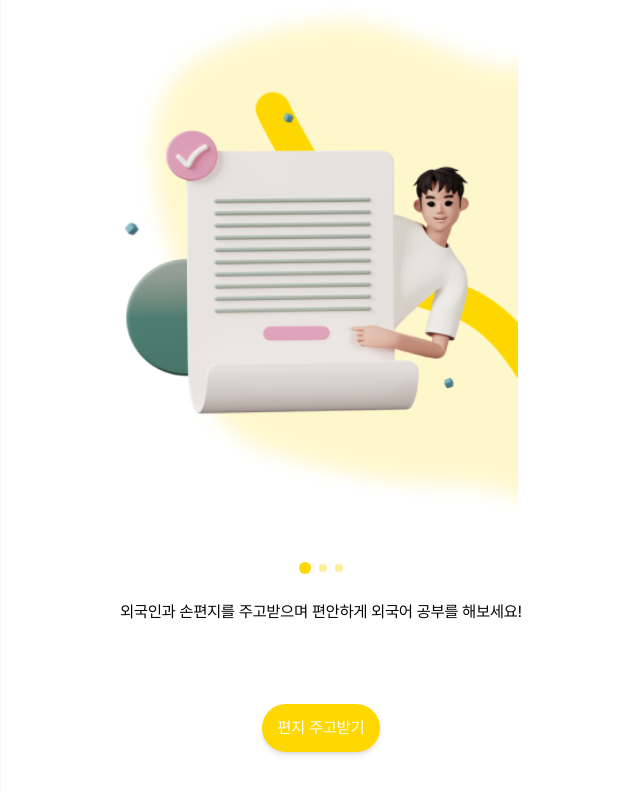
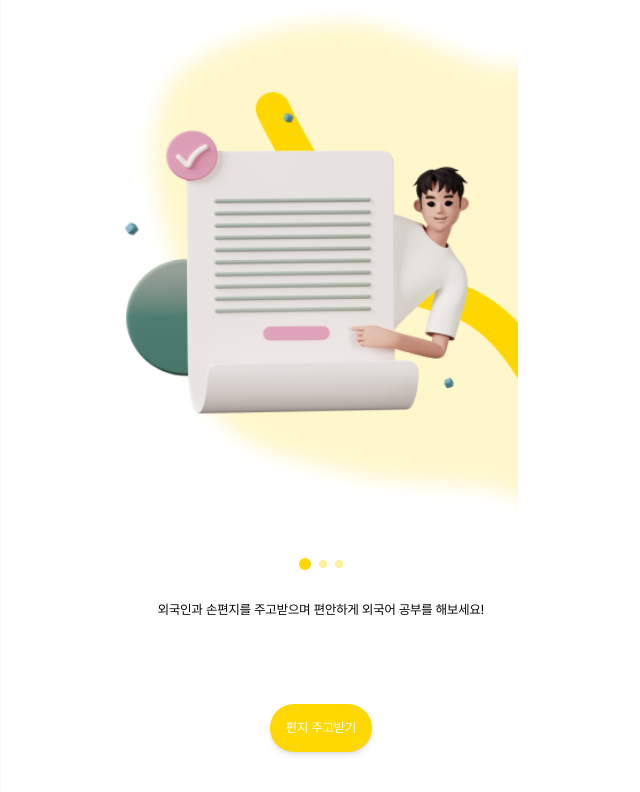
Before and after one commit to EPSON-lettering/lettering-web-app, a Next.js app: page /on-board in a window 1280 px wide. Shown: the top 792 px of the page, without its empty margins (319-959 px from the left). Built offline with nearby package versions, Linux system fonts and the light colour scheme.

Commit message:
fix: revise typo size issues

```diff
--- a/src/components/common/Typo.tsx
+++ b/src/components/common/Typo.tsx
@@ -21,7 +21,7 @@ const Typo: React.FC<TypoProps> = ({
 	return (
 			<span className={clsx([
 					colorProps[color],
-					`text-[${size}px]`,
+					textProps[size],
 					bold && 'font-bold',
 					className,
 			])}
@@ -39,4 +39,11 @@ const colorProps: Record<Color, string> = {
 	gray: 'text-letter-gray',
 }
 
+const textProps: Record<Size, string> = {
+	"13": 'text-[13px]',
+	"16": 'text-[16px]',
+	"19": 'text-[19px]',
+	"25": 'text-[25px]',
+};
+
 export default Typo;
```
